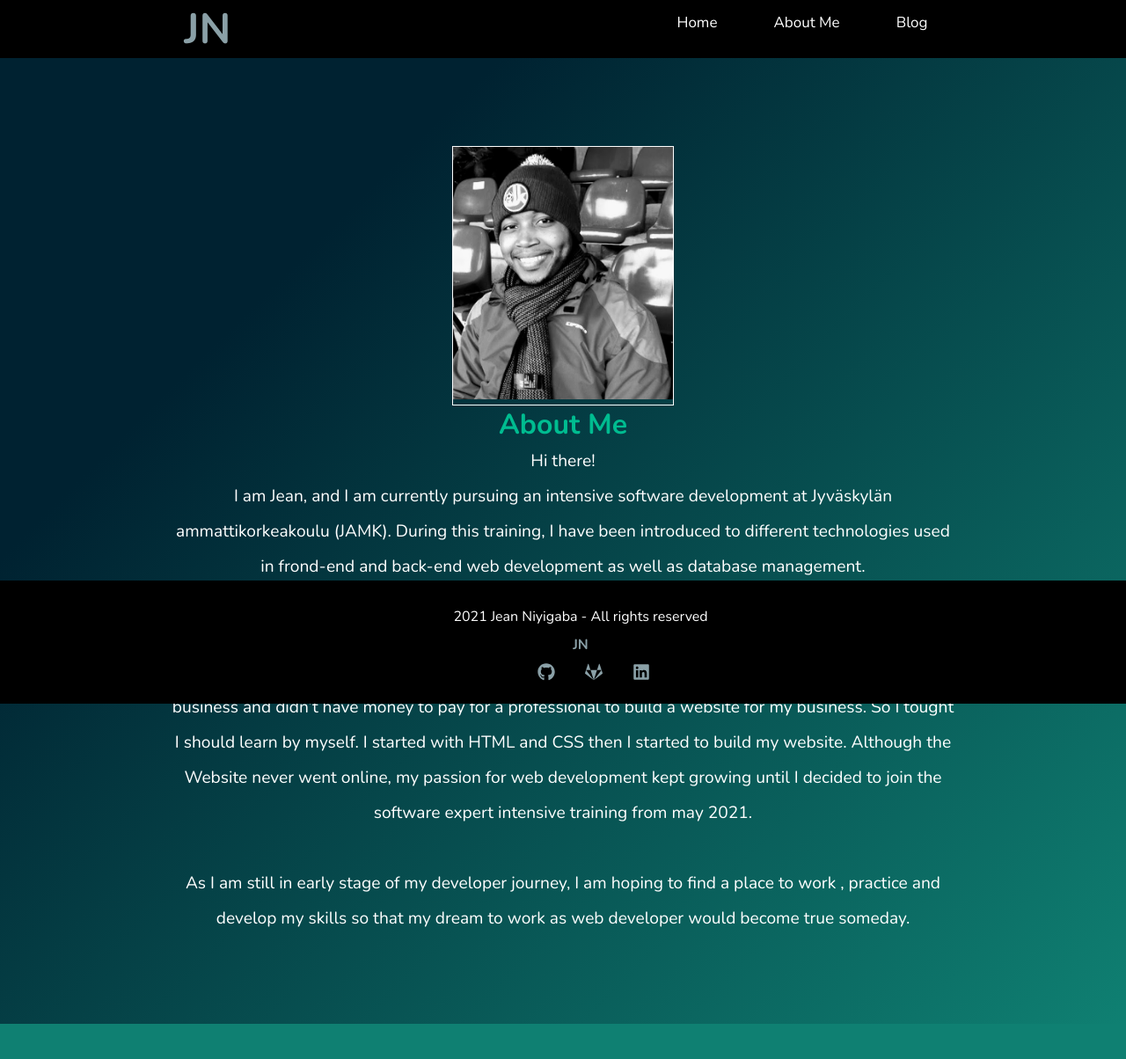
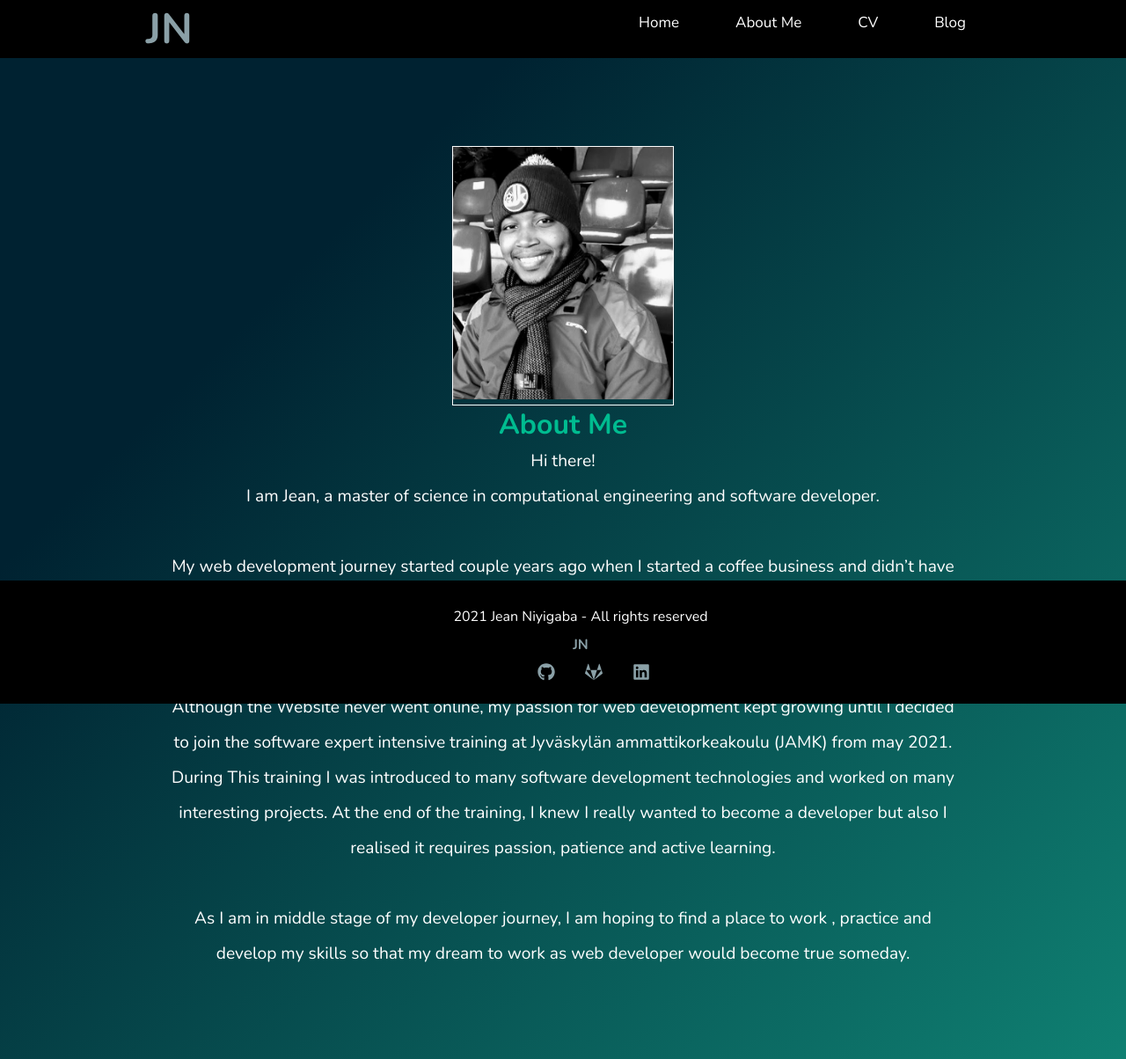
Before and after one commit to Jean198/jean-portfolio-nextjs, a Next.js app: page /about in a window 1280 px wide. Shown: the whole page at 88% size. Before the commit the page ends 1164 px from the top, so only its background shows below. Built offline with nearby package versions, Linux system fonts and the light colour scheme.

Commit message:
edited profile text and added CV

```diff
--- a/components/NavBar.js
+++ b/components/NavBar.js
@@ -28,9 +28,23 @@ export default function NavBar() {
                                 <a className="navbar-links links">About Me</a>
                             </Link>
 
+                            <a className="navbar-links links"
+                                href="/files/Jean-CV.pdf"
+                                alt="alt text"
+                                target="_blank"
+                                rel="noopener noreferrer"
+                            >CV</a>
+
+
+
                             <Link href="/blog" className="links">
                                 <a className="navbar-links links">Blog</a>
                             </Link>
+
+
+
+
+
 
 
 
--- a/package.json
+++ b/package.json
@@ -15,7 +15,7 @@
     "@chakra-ui/react": "^1.6.12",
     "@emotion/react": "^11.5.0",
     "@emotion/styled": "^11.3.0",
-    "@pdftron/webviewer": "^8.2.0",
+    "@pdftron/webviewer": "^8.3.0",
     "@react-pdf/renderer": "^2.0.21",
     "dotenv": "^10.0.0",
     "emailjs-com": "^3.2.0",
--- a/pages/about.js
+++ b/pages/about.js
@@ -17,11 +17,20 @@ export default function about() {
               <p>
 
                   Hi there! <br />
-                  I am Jean, and I am currently pursuing an intensive software development at Jyväskylän ammattikorkeakoulu (JAMK). During this training, I have been introduced to different technologies used in frond-end and back-end web development as well as database management. <br /> <br />
+                  I am Jean, a master of science in computational engineering and software developer.
 
-                  Despite having a background in applied mathematics, I always felt a passion for coding and developing web applications. My web development journey started couple years ago when I started a coffee business and didn’t have money to pay for a professional to build a website for my business. So I tought I should learn by myself. I started with HTML and CSS then I started to build my website. Although the Website never went online, my passion for web development kept growing until I decided to join the software expert intensive training from may 2021. <br /> <br />
+                     <br /> <br />
 
-                  As I am still in early stage of my developer journey, I am hoping to find a place to work , practice and develop my skills so that my dream to work as web developer would become true someday.
+                   My web development journey started couple years ago when I started a coffee business and didn’t have money to pay
+                   for a professional to build a website for my business. So I tought I should learn by myself.
+                   I started with HTML and CSS then I started to build my website. As I was building my website, my passion for coding and deloping web applications started rigth there!
+                   <br /> Although the Website never went online,
+                   my passion for web development kept growing until I decided to join the software expert intensive training at Jyväskylän ammattikorkeakoulu (JAMK) from may 2021.
+                   During This training I was introduced to many software development technologies and worked on many interesting projects. At the end of the training, I knew I really wanted to become a developer but also I
+                   realised it requires passion, patience and active learning. <br /> <br />
+
+                  As I am  in middle stage of my developer journey, I am hoping to find a place to work ,
+                  practice and develop my skills so that my dream to work as web developer would become true someday.
 
               </p>
             </div>
```
Also changed, not shown: components/WelcomeSection.js (+5 -8 lines), 2 other files (tests, documents, lock files or other folders).
